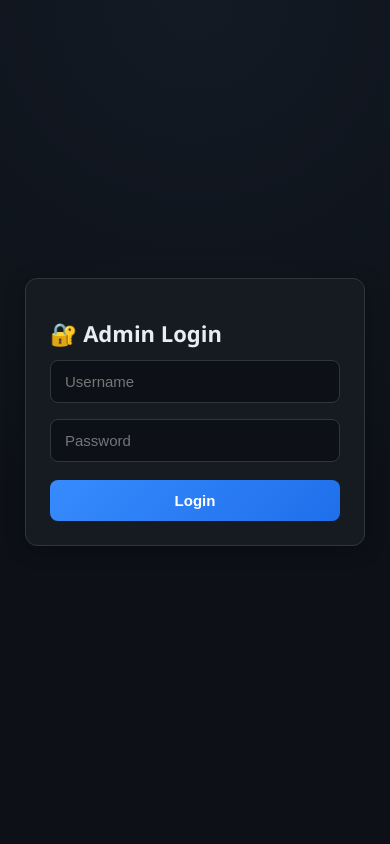
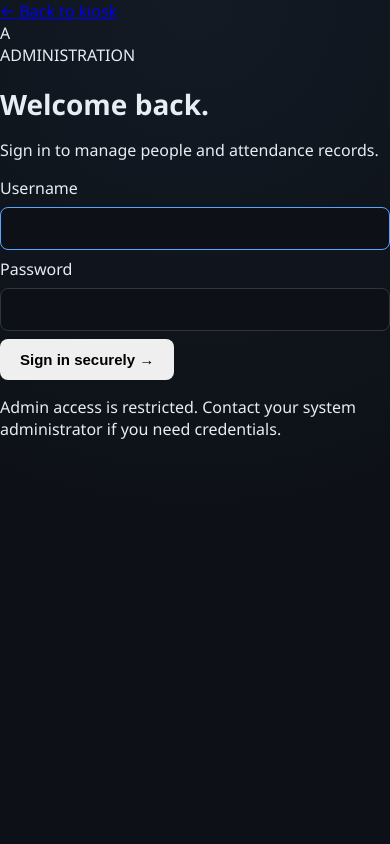
Before and after one commit to thakareatharv49-svg/face-attendance-system, a Flask app: page /login in a window 390 px wide. Run offline with Flask 3, Linux system fonts and the light colour scheme; some libraries are stand-ins or nearby versions.

Commit message:
Refresh secure responsive UI: templates/login.html

```diff
--- a/templates/login.html
+++ b/templates/login.html
@@ -1,20 +1 @@
-<!DOCTYPE html>
-<html>
-<head>
-    <title>Admin Login</title>
-    <link rel="stylesheet" href="{{ url_for('static', filename='style.css') }}">
-</head>
-<body>
-    <div class="login-wrapper">
-        <div class="card login-box">
-            <h1 style="font-size:22px;">🔐 Admin Login</h1>
-            {% if error %}<p class="error-text">{{ error }}</p>{% endif %}
-            <form method="POST">
-                <input type="text" name="username" placeholder="Username" required>
-                <input type="password" name="password" placeholder="Password" required>
-                <button type="submit" class="btn btn-primary" style="width:100%; margin-top:10px;">Login</button>
-            </form>
-        </div>
-    </div>
-</body>
-</html>
+<!doctype html><html lang="en"><head><meta charset="utf-8"><meta name="viewport" content="width=device-width,initial-scale=1"><title>Admin sign in · AttendAI</title><link rel="stylesheet" href="{{ url_for('static', filename='style.css') }}"></head><body class="auth-body"><main class="auth-card"><a class="back-link" href="{{ url_for('index') }}">← Back to kiosk</a><div class="brand-mark large">A</div><div class="eyebrow">ADMINISTRATION</div><h1>Welcome back.</h1><p class="muted">Sign in to manage people and attendance records.</p>{% if error %}<div class="alert error">{{ error }}</div>{% endif %}{% with messages = get_flashed_messages(with_categories=true) %}{% for category,message in messages %}<div class="alert {{ category }}">{{ message }}</div>{% endfor %}{% endwith %}<form method="POST" autocomplete="on"><input type="hidden" name="csrf_token" value="{{ csrf_token() }}"><label for="username">Username</label><input id="username" name="username" type="text" autocomplete="username" required maxlength="80" autofocus><label for="password">Password</label><input id="password" name="password" type="password" autocomplete="current-password" required><button class="button primary full" type="submit">Sign in securely →</button></form><p class="auth-foot">Admin access is restricted. Contact your system administrator if you need credentials.</p></main></body></html>
```
